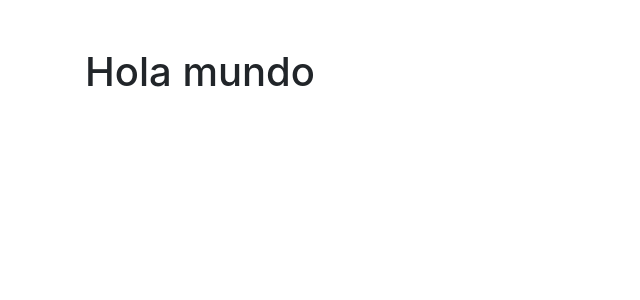
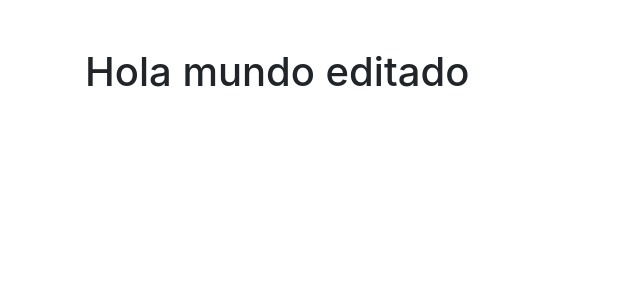
Before and after one commit to assembler-institute/reactjs-wish-list, a React (Create React App) app: page / in a window 1280 px wide. Shown: the top 300 px of the page, without its empty margins (0-640 px from the left). Built offline with nearby package versions, Linux system fonts and the light colour scheme.

Commit message:
Commit Ricard

```diff
--- a/src/App.js
+++ b/src/App.js
@@ -5,7 +5,7 @@ function App() {
     <main className="container mt-5">
       <section className="row">
         <div className="col col-12">
-          <h1>Hola mundo</h1>
+          <h1>Hola mundo editado</h1>
         </div>
       </section>
     </main>
```
